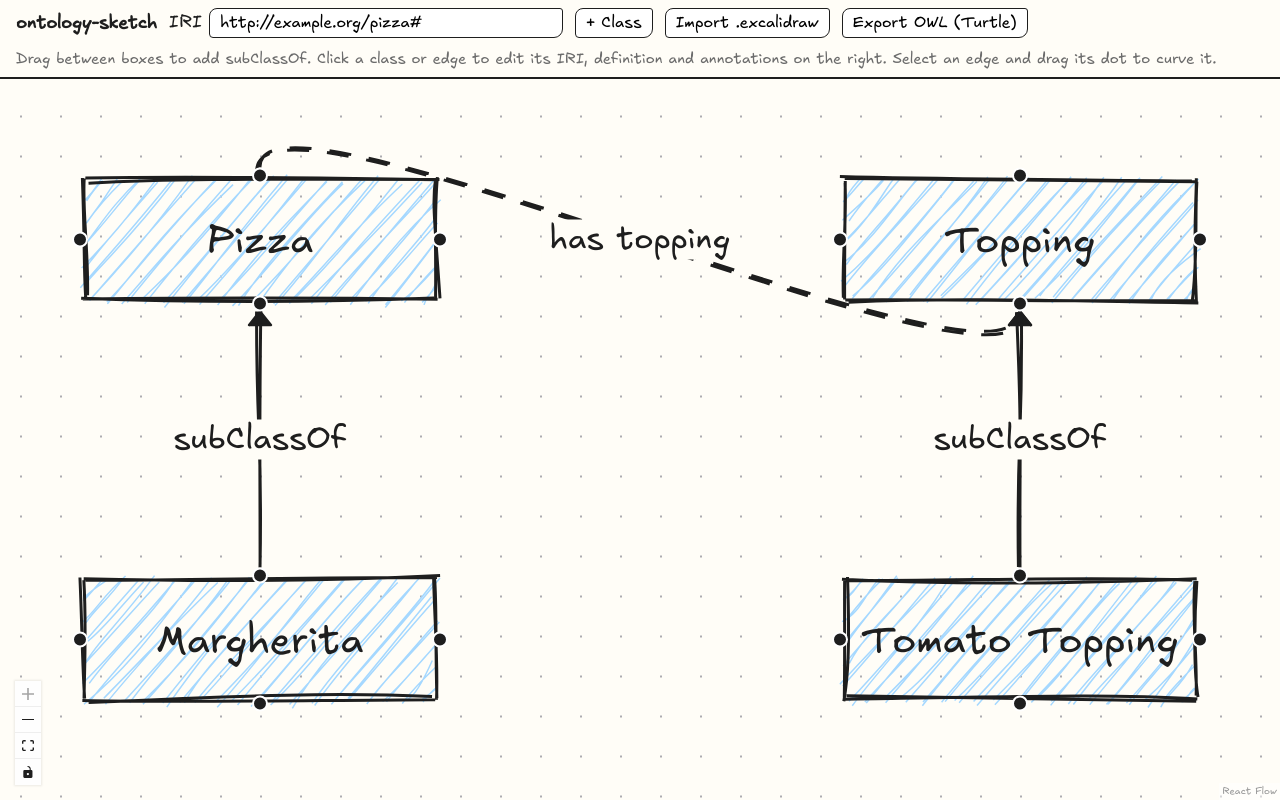
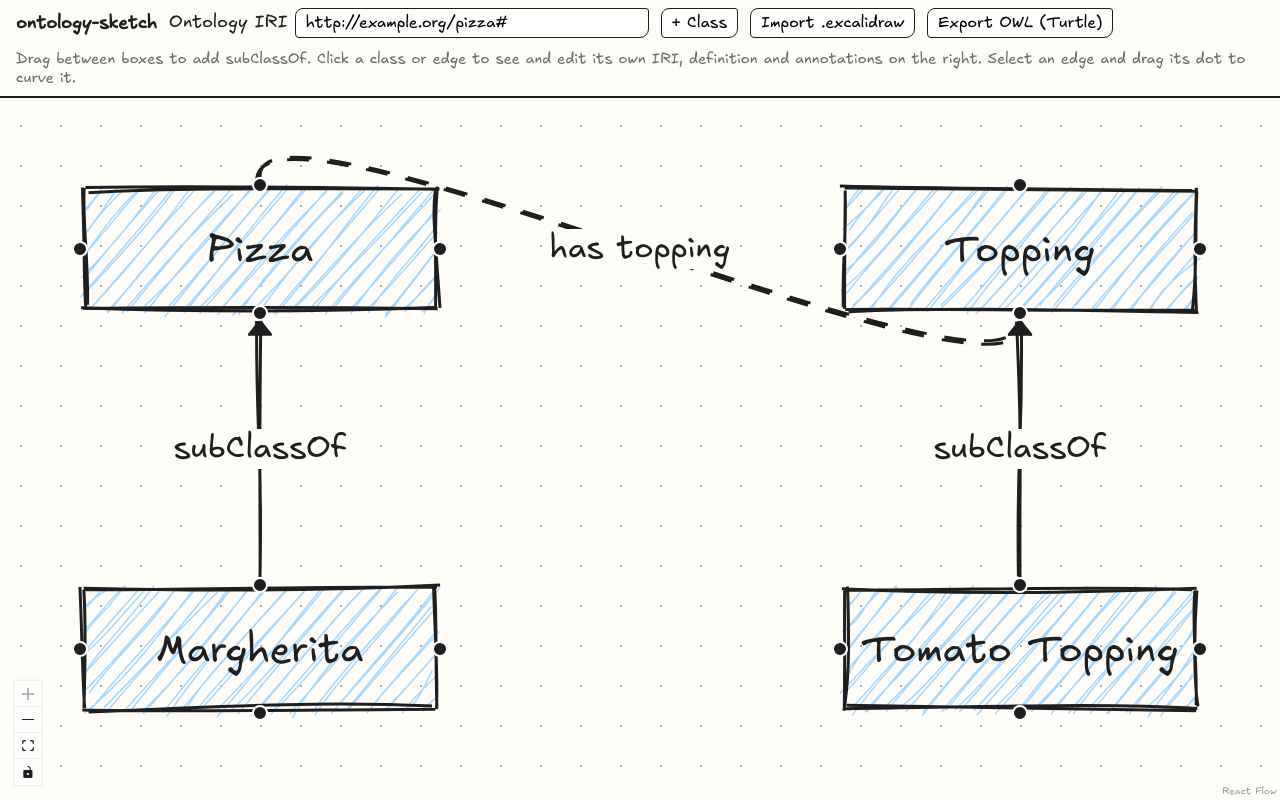
Before and after one commit to skhella/ontology-sketcher, a React (Vite) app: page / in a window 1280 px wide. Built offline with nearby package versions, Linux system fonts and the light colour scheme; a web font is replaced by a local one; what n3 would draw is missing.

Commit message:
Label the toolbar field as the ontology IRI
Clicking a class left the toolbar's IRI field unchanged, which read as a bug.
The field is the ontology's namespace; each class's own IRI is in the inspector.

```diff
--- a/src/App.tsx
+++ b/src/App.tsx
@@ -150,14 +150,15 @@ export default function App() {
       <header className="toolbar">
         <strong>ontology-sketch</strong>
         <label>
-          IRI <input value={iri} onChange={(e) => setIri(e.target.value)} size={32} />
+          Ontology IRI{' '}
+          <input value={iri} onChange={(e) => setIri(e.target.value)} size={32} title="Namespace of the whole ontology; a selected class or edge shows its own IRI in the inspector" />
         </label>
         <button onClick={addClass}>+ Class</button>
         <button onClick={() => fileInput.current?.click()}>Import .excalidraw</button>
         <input ref={fileInput} type="file" accept=".excalidraw,.json,application/json" hidden onChange={importFile} />
         <button onClick={exportTurtle}>Export OWL (Turtle)</button>
         <span className="hint">
-          Drag between boxes to add subClassOf. Click a class or edge to edit its IRI, definition and annotations on the right. Select an edge and drag its dot to curve it.
+          Drag between boxes to add subClassOf. Click a class or edge to see and edit its own IRI, definition and annotations on the right. Select an edge and drag its dot to curve it.
         </span>
       </header>
       <main className="canvas">
```
